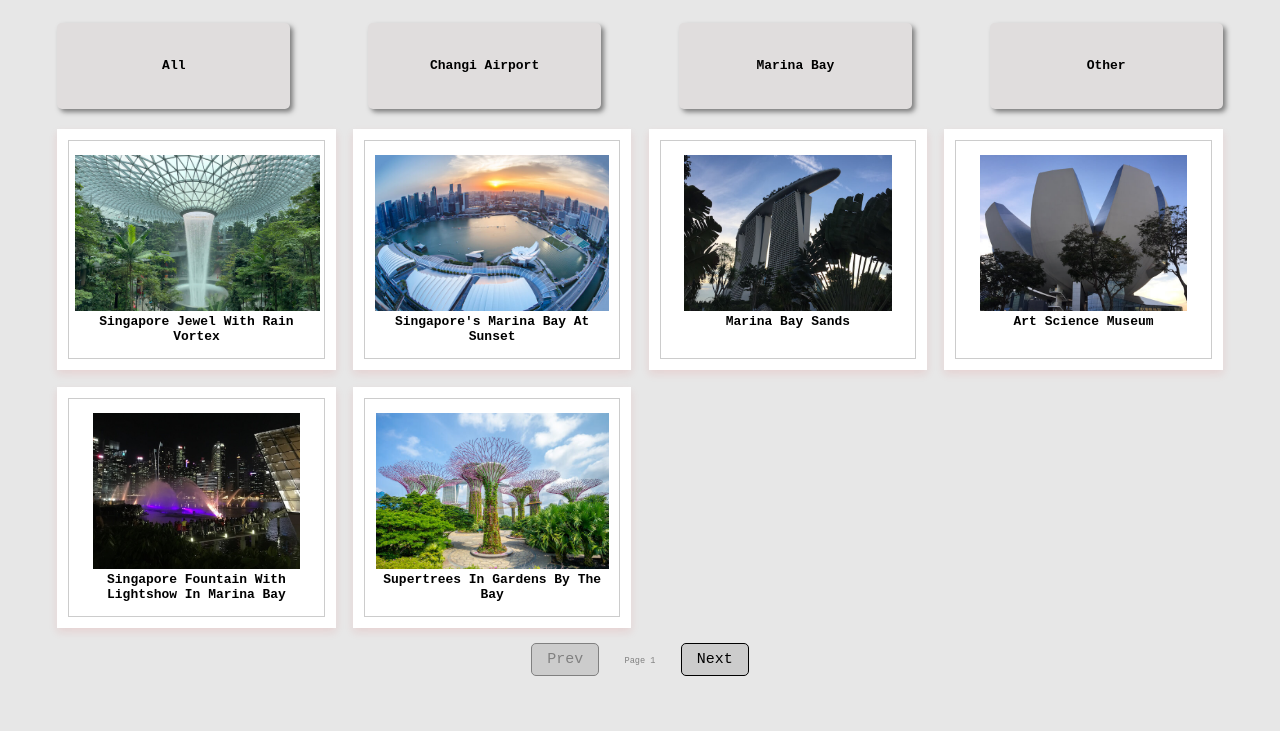
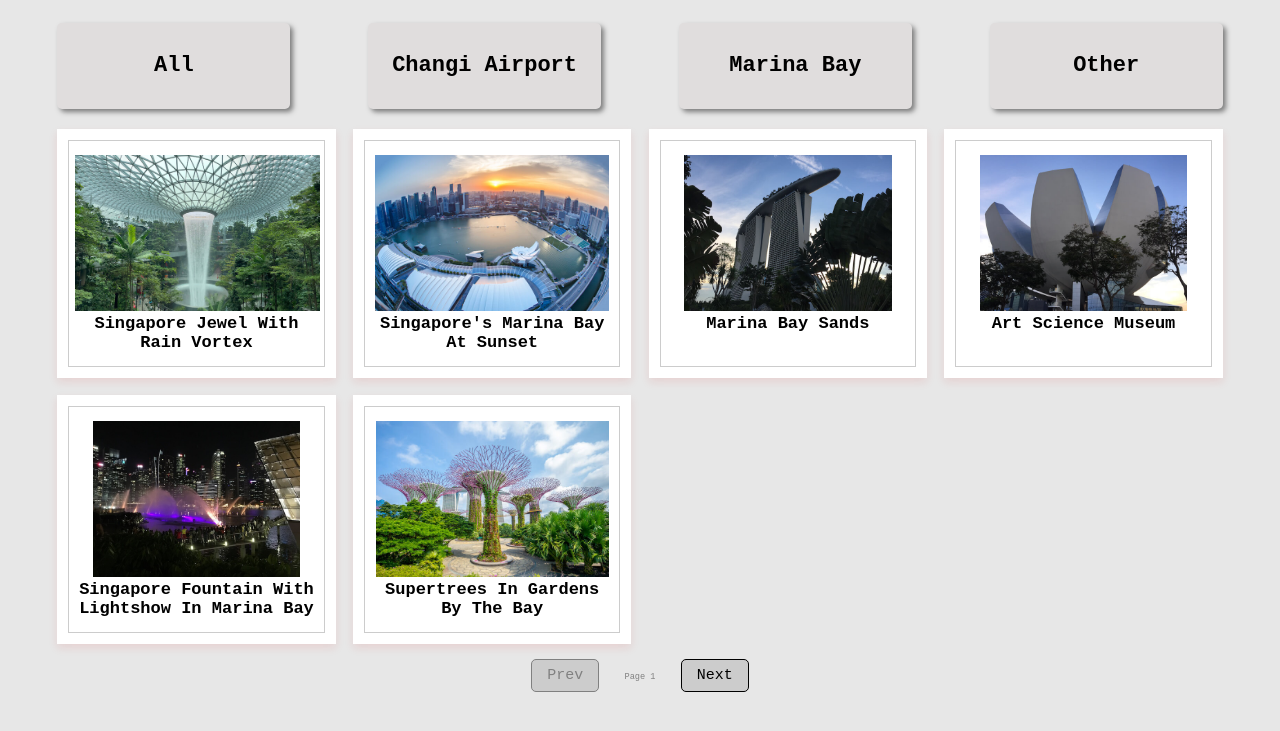
Before and after one commit to DeepikaSharma5/Image-Gallery, a plain HTML site: page index.html in a window 1280 px wide. Shown: the part 63-794 px from the top of the page. Drawn offline with Linux system fonts and the light colour scheme.

Commit message:
Chang of font size

```diff
--- a/css/style.css
+++ b/css/style.css
@@ -38,6 +38,14 @@ html {
   height: 20%;
 
   justify-content: space-between;
+}
+
+.filterContent .common1 {
+  font-size: 22px;
+}
+
+.img-gallery .gallery-items .item .subTitle {
+  font-size: 17px;
 }
 
 input {
--- a/index.html
+++ b/index.html
@@ -37,48 +37,48 @@
          <div class="gallery-items">
             <div class="item port">
                <img src="images/1.jpeg" alt="gallery" onclick="FullView(this.src)" />
-               <h1>Singapore Jewel with Rain Vortex</h1>
+               <h1 class="subTitle">Singapore Jewel with Rain Vortex</h1>
 
             </div>
             <div class="item bay">
                <img src="images/2.jpeg" alt="gallery" onclick="FullView(this.src)" />
-               <h1>Singapore's Marina Bay at Sunset</h1>
+               <h1 class="subTitle">Singapore's Marina Bay at Sunset</h1>
             </div>
             <div class="item bay">
                <img src="images/3.jpeg" alt="gallery" onclick="FullView(this.src)" />
-               <h1>Marina Bay Sands</h1>
+               <h1 class="subTitle">Marina Bay Sands</h1>
             </div>
             <div class="item bay">
                <img src="images/4.jpeg" alt="gallery" onclick="FullView(this.src)" />
-               <h1>Art Science Museum</h1>
+               <h1 class="subTitle">Art Science Museum</h1>
             </div>
             <div class="item bay">
                <img src="images/5.jpg" alt="gallery" onclick="FullView(this.src)" />
-               <h1>Singapore Fountain with Lightshow in Marina Bay</h1>
+               <h1 class="subTitle">Singapore Fountain with Lightshow in Marina Bay</h1>
             </div>
             <div class="item other">
                <img src="images/6.jpg" alt="gallery" onclick="FullView(this.src)" />
-               <h1>Supertrees in Gardens By The Bay</h1>
+               <h1 class="subTitle">Supertrees in Gardens By The Bay</h1>
             </div>
             <div class="item other">
                <img src="images/7.jpg" alt="gallery" onclick="FullView(this.src)" />
-               <h1>Gardens By The Bay</h1>
+               <h1 class="subTitle">Gardens By The Bay</h1>
             </div>
             <div class="item other">
                <img src="images/8.jpg" alt="gallery" onclick="FullView(this.src)" />
-               <h1>Cloud Forest at Gardens By The Bay</h1>
+               <h1 class="subTitle">Cloud Forest at Gardens By The Bay</h1>
             </div>
             <div class="item other">
                <img src="images/9.jpeg" alt="gallery" onclick="FullView(this.src)" />
-               <h1>Singapore's Merlion</h1>
+               <h1 class="subTitle">Singapore's Merlion</h1>
             </div>
             <div class="item other">
                <img src="images/10.jpg" alt="gallery" onclick="FullView(this.src)" />
-               <h1>Sentosa Island beaches</h1>
+               <h1 class="subTitle">Sentosa Island beaches</h1>
             </div>
             <div class="item other">
                <img src="images/11.jpg" alt="gallery" onclick="FullView(this.src)" />
-               <h1>Sentosa - Fun for the whole family</h1>
+               <h1 class="subTitle">Sentosa - Fun for the whole family</h1>
             </div>
 
          </div>
```
